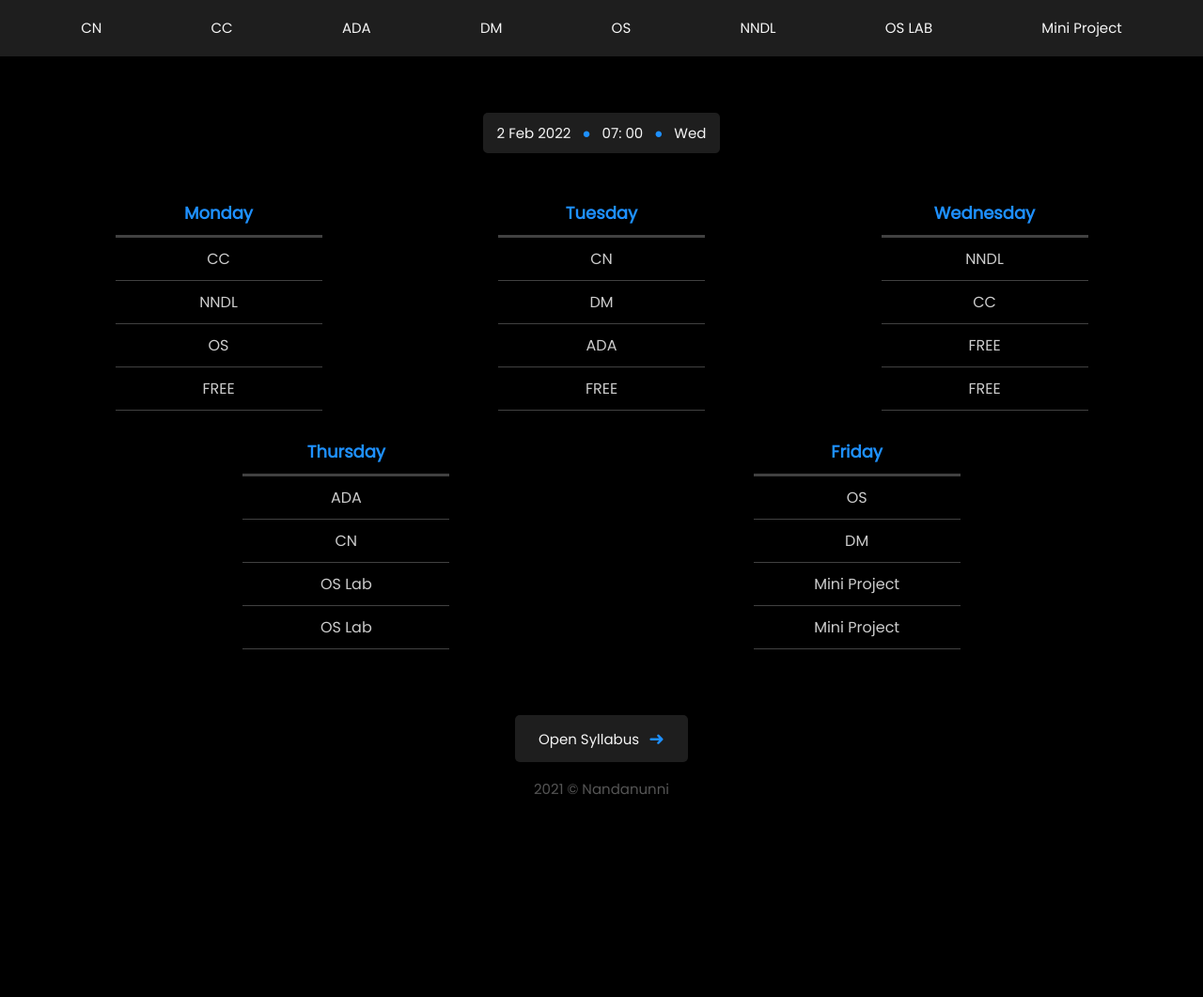
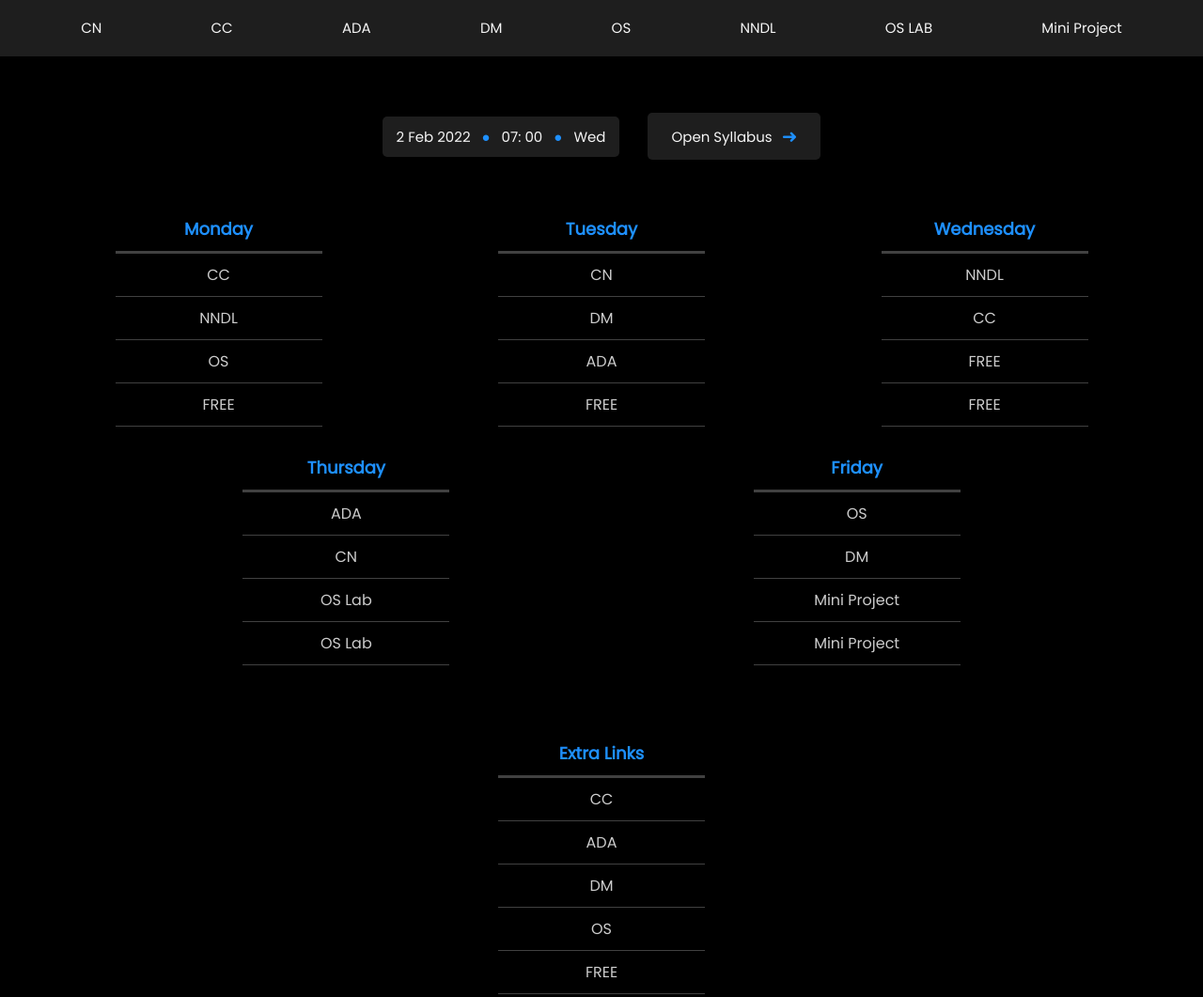
Before and after one commit to Nandan-unni-zz/teleport, a plain HTML site: page S6/index.html in a window 1280 px wide. Shown: the top 1061 px of the page at 94% size. Before the commit the page ends 861 px from the top, so only its background shows below. Drawn offline with Linux system fonts and the light colour scheme.

Commit message:
additional links if limit exceeds

```diff
--- a/S6/index.html
+++ b/S6/index.html
@@ -6,15 +6,14 @@
     <meta name="viewport" content="width=device-width, initial-scale=1.0" />
     <link href="../static/css/timetable.css" rel="stylesheet" />
     <title>S6 TimeTable</title>
+    <script
+      src="../static/components/TimeTable.js"
+      type="text/javaScript"
+      defer
+    ></script>
   </head>
   <body>
-    <main>
-      <menu id="classrooms"></menu>
-      <div class="timeContainer"><time id="time"></time></div>
-      <div id="timetable"></div>
-      <a id="syllabus">Open Syllabus <span>&#10140;</span></a>
-      <footer class="copy">2021 &copy; Nandanunni</footer>
-    </main>
+    <time-table></time-table>
     <script src="../static/js/timetable.js"></script>
     <script>
       loadDataToHTML("S6");
--- /dev/null
+++ b/static/components/TimeTable.js
@@ -0,0 +1,22 @@
+class TimeTable extends HTMLElement {
+  constructor() {
+    super();
+  }
+  connectedCallback() {
+    this.innerHTML = `
+        <main>
+          <menu id="classrooms"></menu>
+          <div class="timeContainer">
+            <p></p>
+            <time id="time"></time>
+            <a id="syllabus">Open Syllabus <span>&#10140;</span></a>
+          </div>
+          <div id="timetable"></div>
+          <div id="extraLinks"></div>
+          <footer class="copy">2021 &copy; Nandanunni</footer>
+        </main>
+      `;
+  }
+}
+
+customElements.define("time-table", TimeTable);
--- a/static/css/timetable.css
+++ b/static/css/timetable.css
@@ -45,15 +45,18 @@ body {
 
 .timeContainer {
   display: flex;
-  width: 100%;
+  /* flex-direction: column; */
   align-items: center;
   justify-content: center;
+  width: 100%;
+  padding: 0 100px;
   margin-top: 60px;
   margin-bottom: 30px;
 }
 time#time,
 a#syllabus {
   padding: 10px 15px;
+  margin: 0 15px;
   background-color: #1e1e1e;
   border-radius: 5px;
 }
@@ -66,8 +69,8 @@ a#syllabus {
   display: flex;
   align-items: center;
   width: fit-content;
-  margin: auto;
-  margin-top: 60px;
+  /* margin: auto; */
+  /* margin-top: 20px; */
   cursor: pointer;
   padding: 10px 25px;
 }
@@ -82,29 +85,36 @@ a#syllabus span {
   justify-content: space-evenly;
   flex-direction: row;
   flex-wrap: wrap;
+  margin-top: 40px;
 }
-#timetable .day {
+#timetable .day,
+#extraLinks {
   display: flex;
   flex-direction: column;
   background-color: #414141;
   margin: 10px 65px;
 }
-#timetable .day .block {
+#timetable .day .block,
+#extraLinks a,
+#extraLinks p {
   padding: 10px 40px;
   min-width: 220px;
   text-align: center;
 }
-#timetable .day p {
+#timetable .day p,
+#extraLinks p {
   color: dodgerblue;
   border-bottom: 3px solid #414141;
   font-weight: 600;
   font-size: 18px;
 }
 
-#timetable .day a {
+#timetable .day a,
+#extraLinks a {
   border-bottom: 1px solid #414141;
 }
-#timetable .day a abbr {
+#timetable .day a abbr,
+#extraLinks a {
   font-size: 16px;
   color: #cccccc;
   transition: all ease-in-out 0.2s;
@@ -114,7 +124,8 @@ a#syllabus span {
   font-weight: 600;
   text-shadow: 1px 1px 10px rgb(200, 0, 0);
 }
-#timetable .day a:hover abbr {
+#timetable .day a:hover abbr,
+#extraLinks a:hover {
   color: white;
   font-weight: 600;
 }
@@ -122,7 +133,29 @@ a#syllabus span {
   color: tomato;
   font-weight: 900;
 }
-
+#extraLinks {
+  width: fit-content;
+  margin: auto;
+  margin-top: 60px;
+}
+/*
+#extraLinks {
+  display: flex;
+  align-items: center;
+  justify-content: center;
+}
+#extraLinks .extraLink {
+  margin-top: 60px;
+  padding: 5px 25px;
+  border-left: 3px solid #414141;
+}
+#extraLinks .extraLink:last-child {
+  border-right: 3px solid #414141;
+}
+#extraLinks .extraLink:hover {
+  color: white;
+  font-weight: 600;
+} */
 /* #syllabus {
   padding: 10px 15px;
   background-color: #1e1e1e;
@@ -149,8 +182,14 @@ footer.copy {
 }
 @media only screen and (max-width: 650px) {
   .timeContainer {
+    flex-direction: column;
     margin-top: 40px;
     margin-bottom: 20px;
+  }
+
+  time#time,
+  a#syllabus {
+    margin: 15px 0;
   }
   #classrooms .nav {
     padding: 0 20px;
--- a/static/data/S5_timetable.json
+++ b/static/data/S5_timetable.json
@@ -10,6 +10,9 @@
     "CG LAB": "https://meet.google.com/lookup/hxibginpcr?authuser=1",
     "MP LAB": "https://meet.google.com/lookup/fwbd3nrxvl?authuser=1",
     "FREE": "https://open.spotify.com/search"
+  },
+  "extraMeetLinks": {
+    "FREE": "https://music.youtube.com"
   },
   "classroomLinks": {
     "ML": "https://classroom.google.com/u/1/c/Mzc5MTcyMTYyNDg2",
--- a/static/data/S6_timetable.json
+++ b/static/data/S6_timetable.json
@@ -11,14 +11,11 @@
     "FREE": "https://open.spotify.com/search"
   },
   "extraMeetLinks": {
-    "CN": "?authuser=1",
     "CC": "https://meet.google.com/gwz-noeu-xne?authuser=1",
     "ADA": "https://meet.google.com/ume-gjob-yvm?authuser=1",
     "DM": "https://meet.google.com/aww-ansp-zbp?authuser=1",
     "OS": "https://meet.google.com/gbt-ybop-qcj?authuser=1",
-    "NNDL": "?authuser=1",
-    "OS LAB": "?authuser=1",
-    "Mini Project": "?authuser=1"
+    "FREE": "https://music.youtube.com"
   },
   "classroomLinks": {
     "CN": "https://classroom.google.com/u/1/c/NDYyODk4NTkzMDY3",
--- a/static/js/timetable.js
+++ b/static/js/timetable.js
@@ -1,4 +1,8 @@
 const time = new Date();
+
+const errorLogger = (err, msg) => {
+  console.log(`[ERROR] @ ${msg}:`, err);
+};
 
 const isCurrentPeriod = (subIndex) => {
   const hour = time.getHours();
@@ -35,7 +39,12 @@ const isCurrentPeriod = (subIndex) => {
 };
 
 const classroomBlock = (data, subCode) => `
-  <a class="nav" href="${data?.classroomLinks[subCode]}" rel="noopener noreferrer">
+  <a
+    class="nav"
+    href="${data?.classroomLinks[subCode]}"
+    rel="noopener noreferrer"
+    target="_blank"
+  >
     <abbr title="${data?.desc[subCode]}">
       ${subCode}
     </abbr>
@@ -52,6 +61,7 @@ const subjectBlock = (data, day, dayIndex) => `
         class="block"
         href="${data?.meetLinks[subCode]}"
         rel="noopener noreferrer"
+        target="_blank"
       >
         <abbr class="${
           dayIndex === time.getDay() - 1 &&
@@ -66,24 +76,62 @@ const subjectBlock = (data, day, dayIndex) => `
   </section>
 `;
 
+const extraLinkBlock = (sub, extraLink) => `
+    <a
+    class="extraLink"
+    href="${extraLink}"
+    rel="noopener noreferrer"
+    target="_blank"
+    >
+      ${sub}
+    </a>
+`;
+
 const loadDataToHTML = async (semester) => {
   const data = await (
     await fetch(`/teleport/static/data/${semester}_timetable.json`)
   ).json();
 
+  try {
     document.getElementById("syllabus").onclick = () =>
       window.open(data?.syllabus);
+  } catch (error) {
+    errorLogger(error, "loading syllabus in loadDataToHTML()");
+  }
 
+  try {
     document.getElementById("classrooms").innerHTML = Object.keys(
       data?.classroomLinks
     )
       .map((subCode) => classroomBlock(data, subCode))
       .reduce((a, b) => a + b);
+  } catch (error) {
+    errorLogger(error, "loading classrooms in loadDataToHTML()");
+  }
 
-  document.getElementById("timetable").innerHTML = Object.keys(data?.timetable)
-    .map((day, dayIndex) => subjectBlock(data, day, dayIndex))
+  try {
+    document.getElementById("timetable").innerHTML = Object.keys(
+      data?.timetable
+    )
+      ?.map((day, dayIndex) => subjectBlock(data, day, dayIndex))
+      ?.reduce((a, b) => a + b);
+  } catch (error) {
+    errorLogger(error, "loading timetable in loadDataToHTML()");
+  }
+
+  try {
+    document.getElementById("extraLinks").innerHTML =
+      `<p>Extra Links</p>` +
+      Object.keys(data?.extraMeetLinks)
+        .map((subCode) =>
+          extraLinkBlock(subCode, data?.extraMeetLinks[subCode])
+        )
         .reduce((a, b) => a + b);
+  } catch (error) {
+    errorLogger(error, "loading extraLinks in loadDataToHTML()");
+  }
 
+  try {
     const timeStr = `${time.getDate()} ${
       [
         "Jan",
@@ -107,4 +155,7 @@ const loadDataToHTML = async (semester) => {
       ["Sun", "Mon", "Tue", "Wed", "Thu", "Fri", "Sat"][time.getDay()]
     }`;
     document.getElementById("time").innerHTML = timeStr;
+  } catch (error) {
+    errorLogger(error, "loading time in loadDataToHTML()");
+  }
 };
```
Also changed, not shown: S5/index.html (+6 -7 lines). Lines whose indentation alone changed are shown as unchanged.
